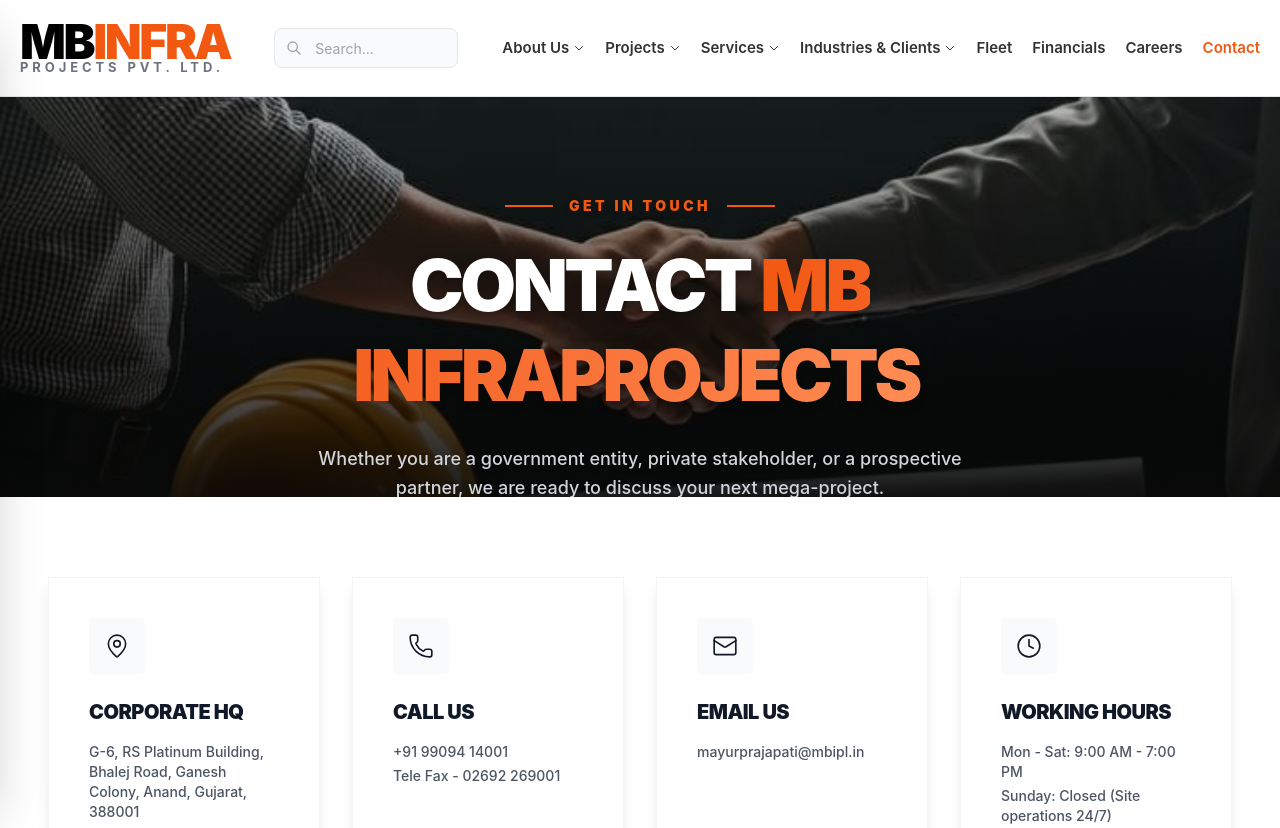
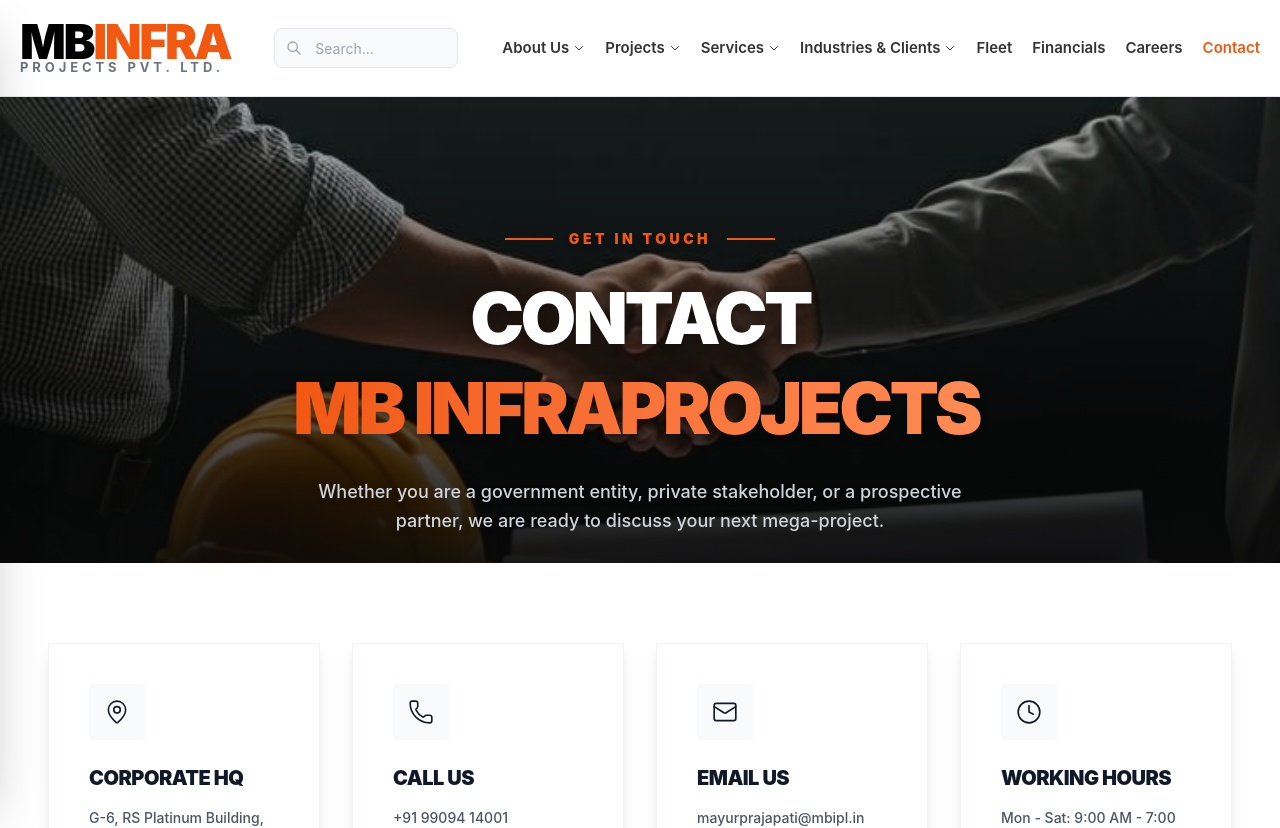
Before and after one commit to thearmtechnologies/MB-Infra, a React (Vite) app in the folder client/: page /contact in a window 1280 px wide. Shown: the top 828 px of the page. Built offline with nearby package versions, Linux system fonts and the light colour scheme.

Commit message:
make the hero section smilar in all the pages

```diff
--- a/client/src/index.css
+++ b/client/src/index.css
@@ -8,7 +8,13 @@
 }
 
 :root {
-	--hero-section-height: clamp(360px, 55vh, 600px);
+	--hero-section-height: 31.625rem;
+}
+
+@media (max-width: 768px) {
+	:root {
+		--hero-section-height: 26rem;
+	}
 }
 
 .hero-section {
--- a/client/src/pages/ContactPage.jsx
+++ b/client/src/pages/ContactPage.jsx
@@ -163,23 +163,19 @@
       <Toaster position="bottom-right" />
 
       {/* 1. Hero Section - FIXED HEIGHTS ADDED HERE */}
-      <section className="relative w-full h-112.5 md:h-137.5 hero-section flex items-center justify-center overflow-hidden bg-[#0a0a0a]">
+   <section className="relative w-full hero-section flex items-center justify-center overflow-hidden bg-[#0a0a0a]">
         <div className="absolute inset-0 z-0">
           <img
             src={ContactImage}
-            alt="Bridge structural engineering"
-            className="w-full h-full object-cover"
+            alt="Large scale highway construction"
+            className="absolute inset-0 w-full h-full object-cover object-center"
           />
 
           <div className="absolute inset-0 bg-linear-to-t from-[#0a0a0a] via-black/50 to-transparent"></div>
         </div>
 
         <div className="relative z-10 text-center px-6 max-w-5xl mx-auto mt-16">
-          <motion.div
-            initial={{ opacity: 0, y: 30 }}
-            animate={{ opacity: 1, y: 0 }}
-            transition={{ duration: 0.8, ease: "easeOut" }}
-          >
+          <motion.div initial={{ opacity: 0, y: 30 }} animate={{ opacity: 1, y: 0 }} transition={{ duration: 0.8, ease: "easeOut" }}>
             <div className="flex items-center justify-center gap-4 mb-6">
               <div className="h-0.5 w-12 bg-[#f25810]"></div>
               <span className="text-[#f25810] font-black tracking-[0.25em] uppercase text-xs md:text-sm shadow-black drop-shadow-md">
@@ -188,19 +184,20 @@
               <div className="h-0.5 w-12 bg-[#f25810]"></div>
             </div>
             <h1 className="text-4xl md:text-6xl lg:text-7xl font-black text-white uppercase tracking-tighter mb-6 leading-tight drop-shadow-lg">
-              Contact{" "}
-              <span className="text-transparent bg-clip-text bg-linear-to-r from-[#f25810] to-[#ff8c54] pr-2">
-                MB Infraprojects
-              </span>
+            Contact<br/>
+              <span className="text-transparent bg-clip-text pr-2 bg-linear-to-r from-[#f25810] to-[#ff8c54]">MB Infraprojects</span>
             </h1>
             <p className="text-gray-300 text-base md:text-lg font-medium max-w-2xl mx-auto leading-relaxed drop-shadow-md">
-              Whether you are a government entity, private stakeholder, or a
-              prospective partner, we are ready to discuss your next
-              mega-project.
+                Whether you are a government entity, private stakeholder, or a
+        prospective partner, we are ready to discuss your next
+        mega-project.
             </p>
           </motion.div>
         </div>
+
       </section>
+
+
 
       {/* 2. Contact Information Cards */}
       <section className="py-20 bg-white relative z-20 -mt-10">
--- a/client/src/pages/about/VisionMission.jsx
+++ b/client/src/pages/about/VisionMission.jsx
@@ -58,12 +58,12 @@
   return (
     <div className="bg-[#fcfcfc] text-gray-900 font-sans selection:bg-[#f25810]/10 selection:text-[#f25810]">
       {/* HEADER SECTION - Minimal Industrial Style */}
-      <section className="bg-gray-950 text-white pt-28 pb-20 relative overflow-hidden">
-         <img
-                  src={VisionImage}
-                  alt="Heavy Machinery Fleet"
-                  className="absolute inset-0 w-full h-full opacity-30 object-cover object-center"
-                />
+      <section className="hero-section bg-gray-950 text-white relative overflow-hidden flex items-center">
+        <img
+          src={VisionImage}
+          alt="Heavy Machinery Fleet"
+          className="absolute inset-0 w-full h-full opacity-30 object-cover object-center"
+        />
         {/* Subtle engineering grid background overlay */}
         <div
           className="absolute inset-0 opacity-5 pointer-events-none"
@@ -73,7 +73,7 @@
           }}
         />
 
-        <div className="max-w-7xl mx-auto px-6 md:px-12 relative z-10">
+        <div className="max-w-7xl mx-auto px-6 md:px-12 relative z-10 py-16 md:py-20">
           <div className="max-w-3xl">
             <div className="flex items-center gap-3 mb-4">
               <span className="w-8 h-0.5 bg-[#f25810]" />
--- a/client/src/pages/projects/ProjectDetails.jsx
+++ b/client/src/pages/projects/ProjectDetails.jsx
@@ -53,7 +53,7 @@
   return (
     <div className="bg-gray-50 min-h-screen font-sans antialiased text-gray-900">
       {/* 1. Technical Hero Header */}
-      <section className="relative w-full min-h-87.5 md:min-h-112.5 flex flex-col justify-end pb-10 pt-20 md:pt-28 bg-black overflow-hidden border-b-8 border-[#f25810]">
+      <section className="relative w-full hero-section flex flex-col justify-end pb-10 pt-20 md:pt-28 bg-black overflow-hidden border-b-8 border-[#f25810]">
         {/* AnimatePresence allows background to transition smoothly if routing between projects directly */}
         <AnimatePresence mode="wait">
           <motion.div
```
